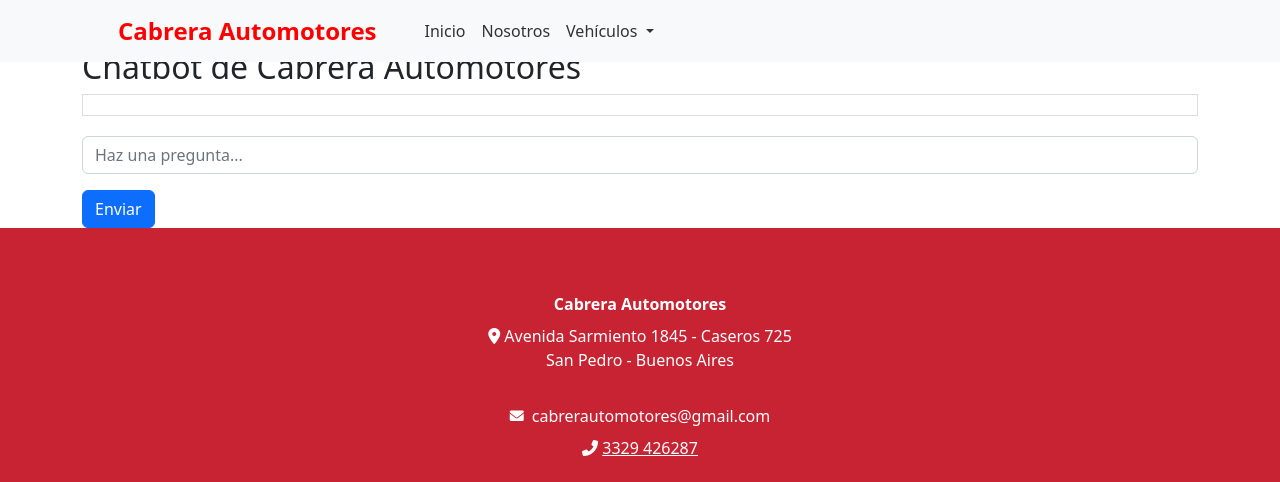
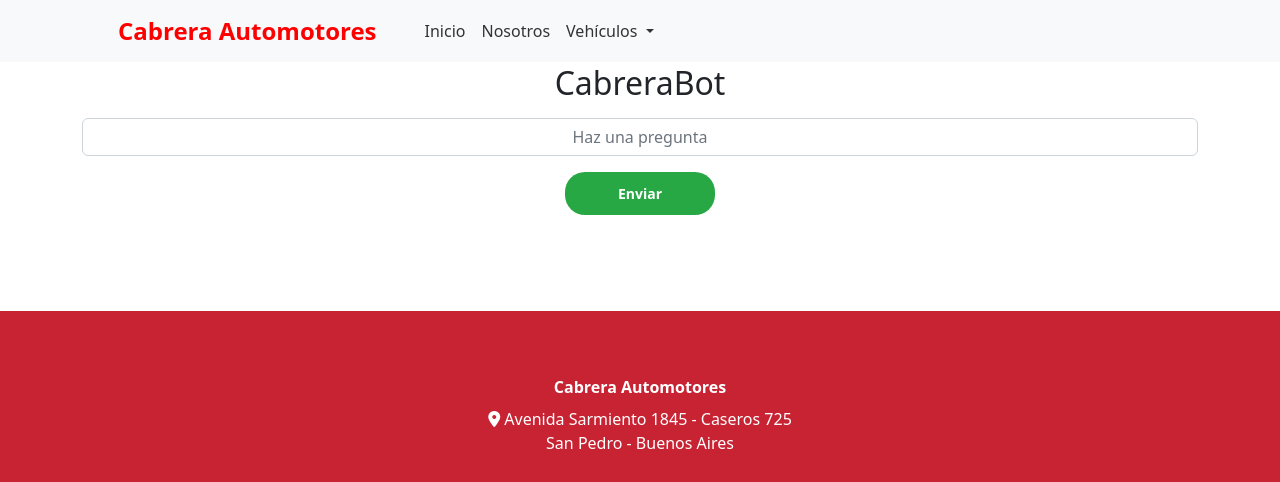
Before and after one commit to TCabrera98/project, a Django app: page /chatbot/chatbot/ in a window 1280 px wide. Shown: the top 482 px of the page. Run offline with Django 5.2, Linux system fonts and the light colour scheme; some libraries are stand-ins or nearby versions.

Commit message:
feature: creado chatbot para respuetas automaticas, incuido el archivo utils para las respuestas

```diff
--- a/apps/chatbot/templates/chatbot/chatbot.html
+++ b/apps/chatbot/templates/chatbot/chatbot.html
@@ -2,15 +2,15 @@
 {% load static %}
 
 {% block CONTENIDO %}
-<div class="container mt-5">
-    <h2>Chatbot de Cabrera Automotores</h2>
+<div class="container mb-5 pt-5 py-5 text-center d-block mx-auto filtro-formulario">
+    <h2>CabreraBot</h2>
     <div class="chat-container">
         {% if respuesta %}
             <div class="chat-message user-message">
                 <strong>Tú:</strong> {{ pregunta }}
             </div>
             <div class="chat-message bot-message">
-                <strong>Bot:</strong> {{ respuesta }}
+                <strong>CabreraBot:</strong> {{ respuesta }}
             </div>
         {% endif %}
     </div>
@@ -18,9 +18,10 @@
     <form method="post">
         {% csrf_token %}
         <div class="form-group">
-            <input type="text" name="pregunta" class="form-control" placeholder="Haz una pregunta..." required>
+            <input type="text" name="pregunta" class="form-control text-center" placeholder="Haz una pregunta" required>
         </div>
-        <button type="submit" class="btn btn-primary mt-3">Enviar</button>
+        <button type="submit" class="btn btn-custom btn-custom-success mx-auto">Enviar</button>
     </form>
 </div>
+
 {% endblock %}
--- a/apps/home/static/home/css/estilosextra.css
+++ b/apps/home/static/home/css/estilosextra.css
@@ -316,58 +316,6 @@
     box-shadow: none;
 }
 
-/* -------------------------------------- */
-/* Estilos para el chatbot */
-/* -------------------------------------- */
-
-.chat-container {
-    border: 1px solid #ddd;
-    padding: 10px;
-    margin-bottom: 20px;
-    max-height: 400px;
-    overflow-y: auto;
-}
-
-.chat-message {
-    margin-bottom: 10px;
-    padding: 5px;
-    border-radius: 5px;
-}
-
-.user-message {
-    background-color: #e1e1e1;
-}
-
-.bot-message {
-    background-color: #d1f8d1;
-}
-
-.form-group input {
-    width: 100%;
-}
-
-
-
-
-
-
-
-
-
-
-
-
-
-
-
-
-
-
-
-
-
-
-
 
 /* Estilos para los botones en la plantilla nuevos y usados */
 .btn-custom {
@@ -515,32 +463,3 @@
     color: #45444483;
     box-shadow: none;
 }
-
-
-/* Estilos para el chatbot */
-
-.chat-container {
-    border: 1px solid #ddd;
-    padding: 10px;
-    margin-bottom: 20px;
-    max-height: 400px;
-    overflow-y: auto;
-}
-
-.chat-message {
-    margin-bottom: 10px;
-    padding: 5px;
-    border-radius: 5px;
-}
-
-.user-message {
-    background-color: #e1e1e1;
-}
-
-.bot-message {
-    background-color: #d1f8d1;
-}
-
-.form-group input {
-    width: 100%;
-}
--- a/apps/home/templates/home/navbar.html
+++ b/apps/home/templates/home/navbar.html
@@ -15,7 +15,7 @@
                     <a class="nav-link dropdown-toggle" id="navbarDropdown" href="#" role="button" data-bs-toggle="dropdown" aria-expanded="false" style="color: #333; font-weight: 500;">
                         Vehículos
                     </a>
-                    <ul class="dropdown-menu" aria-labelledby="navbarDropdown" style="border-radius: 0.5rem; box-shadow: 0 0.5rem 1rem rgba(0, 0, 0, 0.6); transition: all 0.3s ease;">
+                    <ul class="dropdown-menu" aria-labelledby="navbarDropdown" style="border-radius: 0.8rem; box-shadow: 0 0.5rem 1rem rgba(0, 0, 0, 0.2); transition: all 0.3s ease;">
                         <li><a class="dropdown-item" href="{% url "vehiculo:nuevos" %}" style="color: #333; font-weight: 500; text-align: center;">0km</a></li>
                         <li><a class="dropdown-item" href="{% url "vehiculo:usados" %}" style="color: #333; font-weight: 500; text-align: center;">Usados</a></li>
                         <li><a class="dropdown-item" href="{% url "vehiculo:formulario_comparar" %}" style="color: #333; font-weight: 500; text-align: center;">Comparar</a></li>
```
Also changed, not shown: apps/chatbot/utils.py (+29 -10 lines), apps/home/static/home/js/scripts.js (deleted, +0 -7 lines), apps/home/templates/home/base.html (+33 -0 lines), apps/vehiculo/templates/vehiculo/comparar_vehiculos.html (+5 -12 lines).
